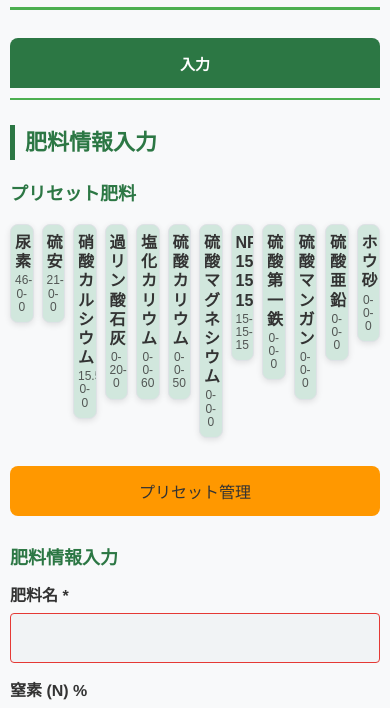
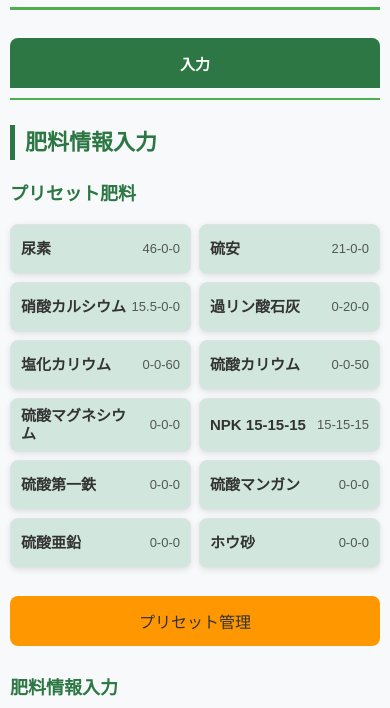
Before and after one commit to Office-D/fertilizer_calculator, a plain HTML site: page index.html in a window 390 px wide. Shown: the part 79-787 px from the top of the page. Drawn offline with Linux system fonts and the light colour scheme.

Commit message:
Add files via upload

```diff
--- a/css/style.css
+++ b/css/style.css
@@ -405,9 +405,9 @@ tr:hover {
 
 /* プリセット */
 .preset-container {
-    display: grid;
-    grid-template-columns: repeat(auto-fill, minmax(120px, 1fr));
-    gap: 12px;
+    display: flex;
+    flex-wrap: wrap;
+    gap: 10px;
     margin: 15px 0;
 }
 
@@ -421,14 +421,14 @@ tr:hover {
     color: var(--color-text);
     font-weight: 500;
     display: flex;
-    flex-direction: column;
+    flex-direction: row;
     align-items: center;
-    justify-content: center;
-    padding: 10px 6px;
-    height: 100%;
-    min-height: 75px;
+    justify-content: space-between;
+    padding: 10px 12px;
+    width: calc(33.33% - 7px);
+    min-height: 50px;
     border-radius: 8px;
-    text-align: center;
+    text-align: left;
     line-height: 1.2;
 }
 
@@ -446,21 +446,21 @@ tr:hover {
 
 .preset-name {
     font-weight: 600;
-    margin-bottom: 4px;
-    font-size: 16px;
-    width: 100%;
-    text-align: center;
-    display: block;
+    font-size: 15px;
+    display: inline-block;
+    margin-right: 5px;
+    overflow: hidden;
+    text-overflow: ellipsis;
+    max-width: 60%;
 }
 
 .preset-npk {
-    font-size: 12px;
+    font-size: 13px;
     opacity: 0.8;
-    max-width: 100%;
     line-height: 1.1;
-    display: block;
-    width: 100%;
-    text-align: center;
+    display: inline-block;
+    text-align: right;
+    white-space: nowrap;
 }
 
 /* タイトル周りのレイアウト */
@@ -762,6 +762,7 @@ tr:hover {
 @media screen and (max-width: 768px) {
     body {
         padding: 10px;
+        overflow-x: hidden;
     }
 
     .form-grid {
@@ -822,7 +823,7 @@ tr:hover {
 }
 
 /* スマホ向け調整 */
-@media screen and (max-width: 480px) {
+@media screen and (max-width: 767px) {
     .header-container {
         flex-direction: row;
         justify-content: space-between;
@@ -910,20 +911,21 @@ tr:hover {
 
     /* プリセットコンテナをカード型グリッドに */
     .preset-container {
-        grid-template-columns: repeat(3, 1fr);
+        display: flex;
+        flex-wrap: wrap;
         gap: 8px;
         margin-bottom: 20px;
     }
 
     .preset-btn {
-        width: 100%;
-        padding: 8px 4px;
+        width: calc(50% - 4px);
+        padding: 8px 10px;
         font-size: 14px;
-        text-align: center;
-        flex-direction: column;
-        justify-content: center;
+        text-align: left;
+        flex-direction: row;
+        justify-content: space-between;
         align-items: center;
-        min-height: 70px;
+        min-height: 50px;
         border-radius: 8px;
         margin: 0;
         display: flex;
@@ -931,18 +933,21 @@ tr:hover {
     }
 
     .preset-name {
-        font-size: 16px;
+        font-size: 15px;
         font-weight: 600;
-        margin-bottom: 3px;
-        display: block;
-        width: 100%;
+        display: inline-block;
+        margin-right: 4px;
+        overflow: hidden;
+        text-overflow: ellipsis;
+        max-width: 70%;
     }
 
     .preset-npk {
-        font-size: 12px;
+        font-size: 13px;
         line-height: 1.1;
-        display: block;
-        width: 100%;
+        display: inline-block;
+        text-align: right;
+        white-space: nowrap;
     }
 
     /* カードのレイアウトとスタイルの強化 */
--- a/js/fertilizer-calculator.js
+++ b/js/fertilizer-calculator.js
@@ -31,7 +31,7 @@ document.addEventListener('DOMContentLoaded', () => {
         renderPresets();
 
         // モバイルで表示確認
-        if (window.innerWidth <= 480) {
+        if (window.innerWidth <= 767) {
             const presetContainer = document.getElementById('userPresetContainer');
             if (presetContainer) {
                 // コンテナが表示されるように明示的に再計算
@@ -719,7 +719,7 @@ function calculateResults() {
         addToHistory(result);
 
         // モバイルかどうかを検出
-        const isMobile = window.innerWidth <= 480;
+        const isMobile = window.innerWidth <= 767;
 
         // 結果のHTML作成（まだ表示せず）
         let resultHTML = '';
@@ -999,7 +999,7 @@ function displaySavedResult(result) {
     const resultsDiv = document.getElementById('calculationResults');
 
     // モバイルかどうかを検出
-    const isMobile = window.innerWidth <= 480;
+    const isMobile = window.innerWidth <= 767;
 
     // ダークモード機能を削除
     // 文字色の設定
@@ -1347,7 +1347,7 @@ function renderPresets() {
         const npkElem = document.createElement('span');
         npkElem.className = 'preset-npk';
 
-        // NPK値だけをシンプルに表示
+        // NPK値はシンプルに表示
         npkElem.textContent = `${preset.nitrogen}-${preset.phosphorus}-${preset.potassium}`;
 
         // 要素を追加
@@ -1386,7 +1386,7 @@ function renderPresets() {
         const npkElem = document.createElement('span');
         npkElem.className = 'preset-npk';
 
-        // NPK値だけをシンプルに表示
+        // NPK値はシンプルに表示
         npkElem.textContent = `${preset.nitrogen}-${preset.phosphorus}-${preset.potassium}`;
 
         // 要素を追加
@@ -1428,7 +1428,7 @@ function renderPresetLists() {
     window.addEventListener('resize', function() {
         const checkboxes = document.querySelectorAll('.preset-list-item input[type="checkbox"]');
         checkboxes.forEach(checkbox => {
-            if (window.innerWidth <= 480) {
+            if (window.innerWidth <= 767) {
                 checkbox.style.transform = 'scale(0.85)';
             } else {
                 checkbox.style.transform = 'scale(1.1)';
@@ -1454,7 +1454,7 @@ function renderPresetLists() {
 
             // チェックボックス部分
             const checkboxContainer = document.createElement('div');
-            checkboxContainer.style.width = window.innerWidth <= 480 ? '30px' : '40px';
+            checkboxContainer.style.width = window.innerWidth <= 767 ? '30px' : '40px';
             checkboxContainer.style.display = 'flex';
             checkboxContainer.style.alignItems = 'center';
             checkboxContainer.style.justifyContent = 'center';
@@ -1467,7 +1467,7 @@ function renderPresetLists() {
             checkbox.style.marginRight = '15px';
 
             // モバイルかどうかを検出して適切なサイズに
-            if (window.innerWidth <= 480) {
+            if (window.innerWidth <= 767) {
                 checkbox.style.transform = 'scale(0.9)';
                 checkbox.style.marginRight = '8px';
                 checkbox.style.flexShrink = '0';
```
